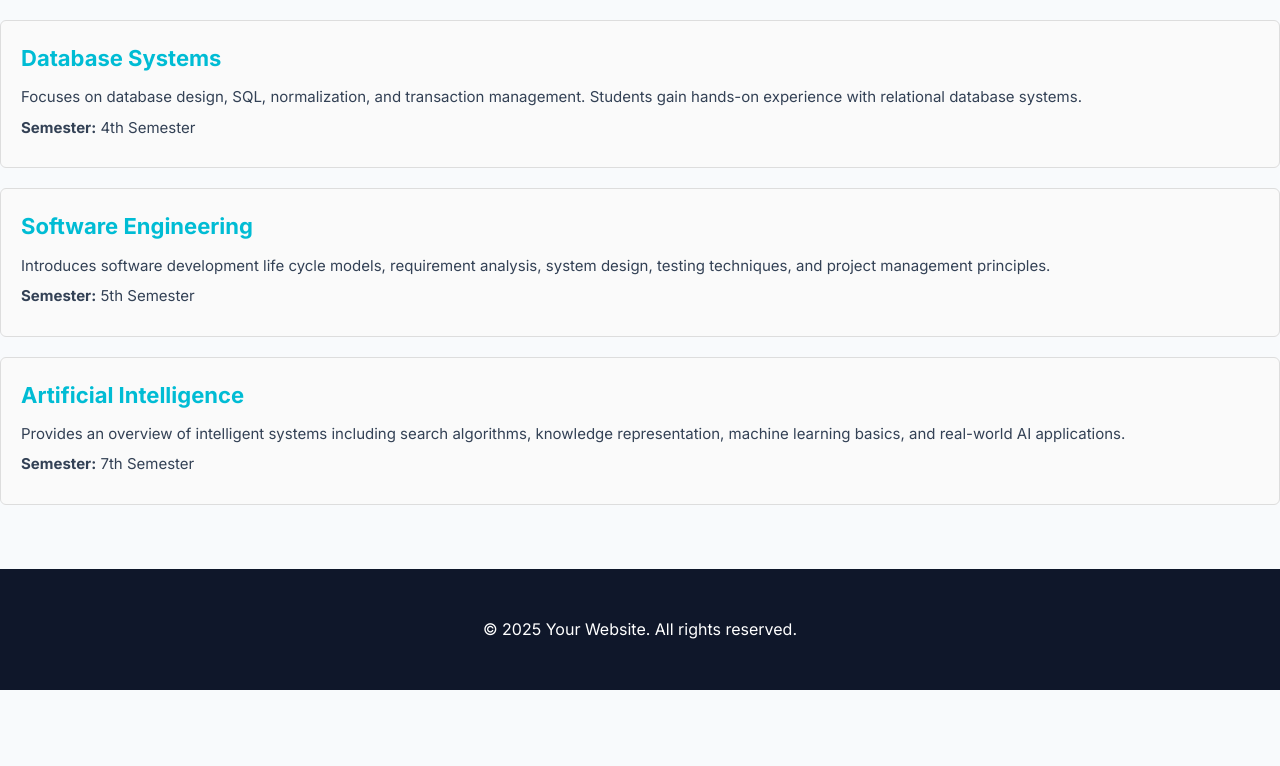
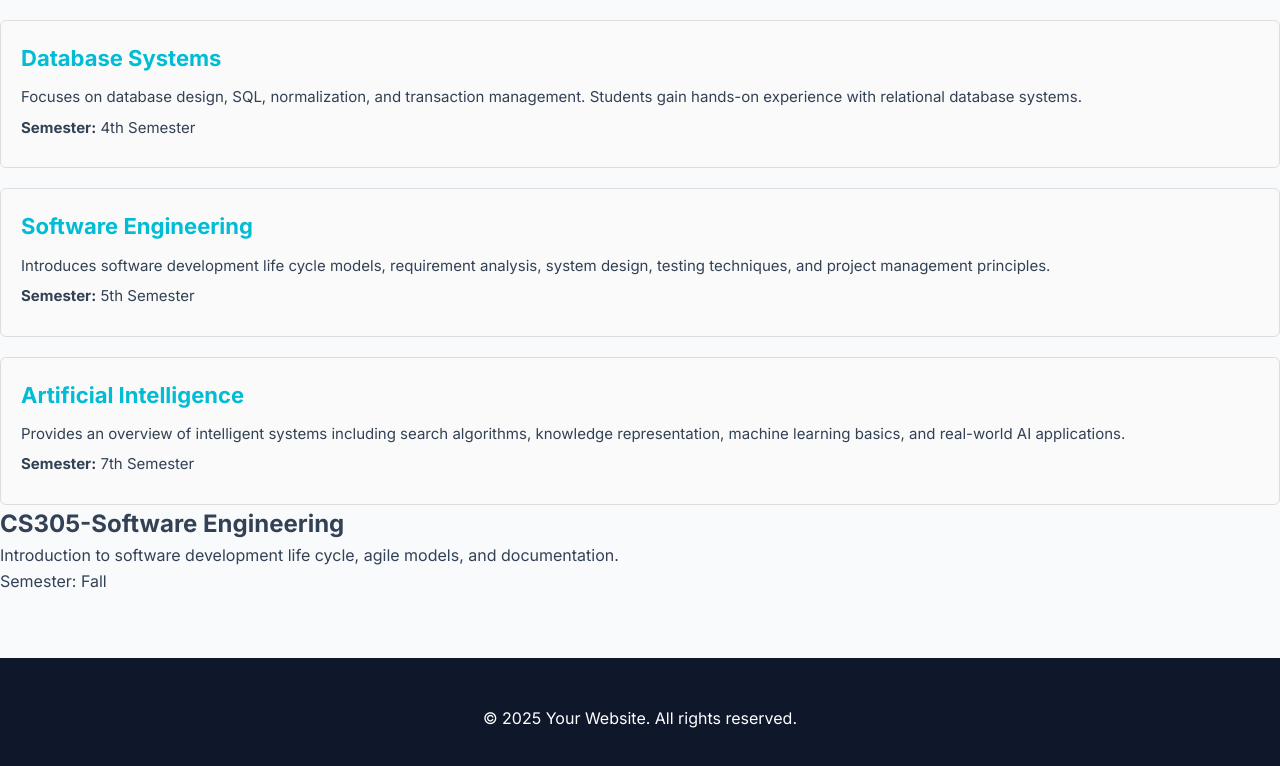
Before and after one commit to Asim12312/ucp-devops-project, a website: page pages/courses.html in a window 1280 px wide. Shown: the part 481-1247 px from the top of the page. Before the commit the page ends 1171 px from the top, so only its background shows below. Drawn offline with Linux system fonts and the light colour scheme.

Commit message:
Updated courses page

```diff
--- a/pages/courses.html
+++ b/pages/courses.html
@@ -88,6 +88,12 @@
 
     </section>
 
+    <section class="course">
+  <h2>CS305-Software Engineering</h2>
+  <p>Introduction to software development life cycle, agile models, and documentation.</p>
+  <span>Semester: Fall</span>
+</section>
+
 </main>
 
 
```
